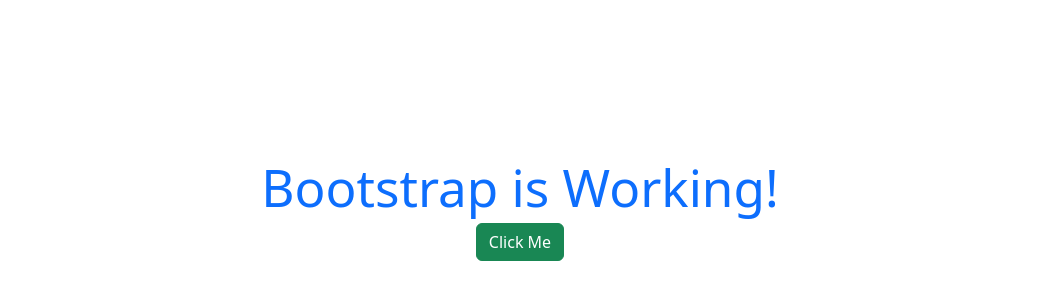
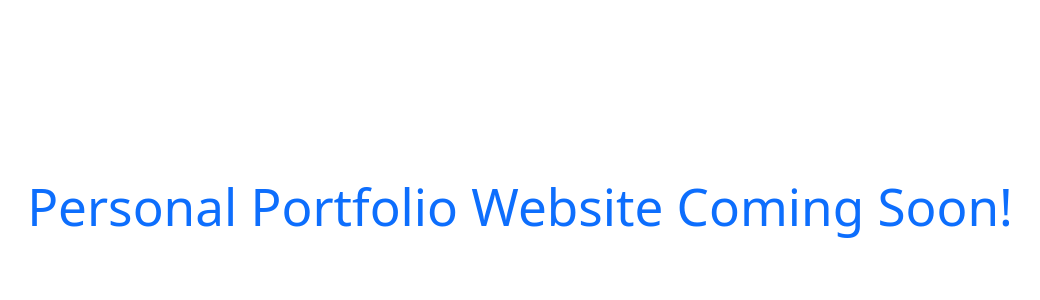
Before and after one commit to CesarJoel04/personal-portfolio, a React (Vite) app: page / in a window 1280 px wide. Shown: the part 214-514 px from the top of the page, without its empty margins (120-1160 px from the left). Built offline with nearby package versions, Linux system fonts and the light colour scheme.

Commit message:
text output change

```diff
--- a/src/App.jsx
+++ b/src/App.jsx
@@ -2,8 +2,8 @@
 function App() {
   return (
     <div className="container text-center mt-5">
-      <h1 className="text-primary">Bootstrap is Working!</h1>
-      <button className="btn btn-success">Click Me</button>
+      <h1 className="text-primary">Personal Portfolio Website Coming Soon!</h1>
+
     </div>
   );
 }
```
